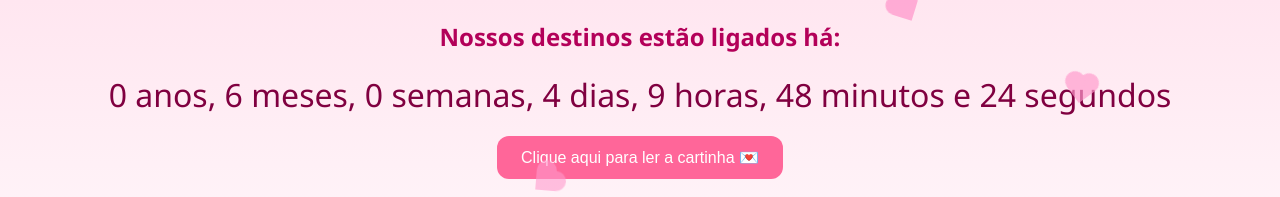
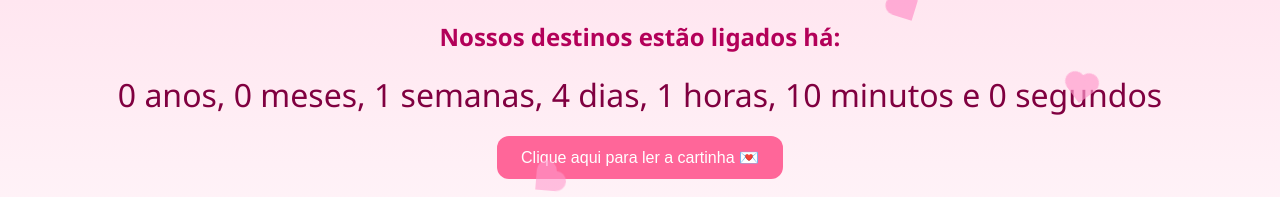
Before and after one commit to Akemi-git/Contador, a plain HTML site: page index.html in a window 1280 px wide. Shown: the top 197 px of the page. Drawn offline with Linux system fonts and the light colour scheme.

Commit message:
Update index.html

```diff
--- a/index.html
+++ b/index.html
@@ -183,7 +183,7 @@
   </div>
 
   <script>
-    const inicio = new Date("2025-02-19T00:00:00");
+    const inicio = new Date("2025-08-14T00:00:00");
 
     function atualizarContador() {
       const agora = new Date();
```
